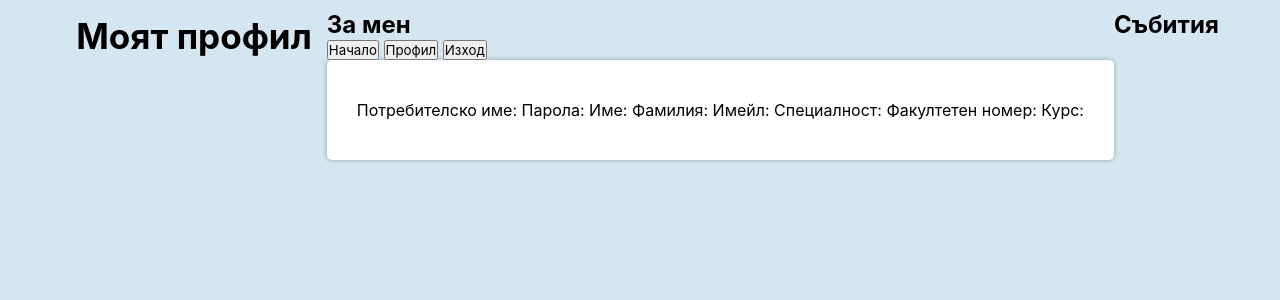
After one commit to kirilrusev00/Invitations, a PHP site: page /frontend/profile/profile.html in a window 1280 px wide. The commit adds this page. Shown: the top 300 px of the page. Run offline with PHP 8.4, Linux system fonts and the light colour scheme.

Commit message:
Otganize code

```diff
--- /dev/null
+++ b/src/frontend/profile/profile.css
@@ -0,0 +1,34 @@
+* {
+    margin: 0;
+    padding: 0;
+    box-sizing: border-box;
+    font-family: -apple-system, BlinkMacSystemFont, 'Segoe UI', Roboto, Oxygen, Ubuntu, Cantarell, 'Open Sans', 'Helvetica Neue', sans-serif;
+}
+
+body {
+    width: 100%;
+    margin-top:10px;
+    background-color:#d4e6f1;
+    display: flex;
+    justify-content: center;
+
+}
+
+h1{
+    text-align: center;
+    font-size: 35px;
+    margin: 5px 15px;
+}
+
+.info {
+
+    background: #FFF;
+    border-radius: 5px;
+    box-shadow: 0 0 5px rgba(0,0,0,.3);
+    padding: 40px 30px;
+}
+
+.text-field{
+    position: relative;
+    margin: 10px 0;
+}
--- /dev/null
+++ b/src/frontend/profile/profile.html
@@ -0,0 +1,53 @@
+<!DOCTYPE html>
+
+<html>
+
+<head>
+    <meta charset="UTF-8">
+    <meta http-equiv="X-UA-Compatible" content="IE=edge">
+    <meta name="viewport" content="width=device-width, initial-scale=1.0">
+    <title>Моят профил</title>
+    <script defer src="profile.js"></script>
+    <link rel="stylesheet" href="profile.css" />
+</head>
+
+<body>
+    <header class="header">
+        <h1>Моят профил</h1>
+    </header>
+
+<section id="my-information" class="my-information">
+    <header>
+        <h2>За мен</h2>
+        <nav>
+            <button id="home">Начало</button>
+            <button id="profilr">Профил</button>
+            <button id="logout">Изход</button>
+        </nav>
+    </header>
+
+    <form id="info" class="info" >
+            <label class="text-field" for="username">Потребителско име:</label>
+
+            <label class="text-field" for="password">Парола:</label>
+
+            <label class="text-field" for="firstName">Име:</label>
+
+            <label class="text-field" for="lastName">Фамилия:</label>
+
+            <label class="text-field" for="email">Имейл:</label>
+
+            <label class="text-field" for="speciality">Специалност:</label>
+
+            <label class="text-field" for="faculty">Факултетен номер:</label>
+
+            <label class="text-field" for="course">Курс:</label>
+
+    </form>
+</section>
+<section id="my-events" class="my-events">
+    <h2>Събития</h2>
+
+</section>
+</body>
+</html>
--- a/src/welcome.php
+++ b/src/welcome.php
@@ -14,12 +14,12 @@ if (!isset($_SESSION['email'])) {
 <head>
   <meta charset="UTF-8">
   <meta name="viewport" content="width=device-width, initial-scale=1.0">
-  <title>Welcome</title>
+  <title>Начална страница</title>
 </head>
 
 <body>
-  <?php echo "<h1>Welcome " . $_SESSION['email'] . "</h1>"; ?>
-  <a href="logout.php">Logout</a>
+  <?php echo "<h1> " . $_SESSION['email'] . "</h1>"; ?>
+  <a href="logout.php">Изход</a>
 </body>
 
 </html>
```
Also changed, not shown: src/frontend/login/login.html (added, +31 -0 lines), src/frontend/register/register.html (added, +58 -0 lines), src/mail.php (+7 -7 lines), src/register.php (+0 -51 lines), src/frontend/profile/profile.js (added), src/style.css (line endings or trailing spaces).
